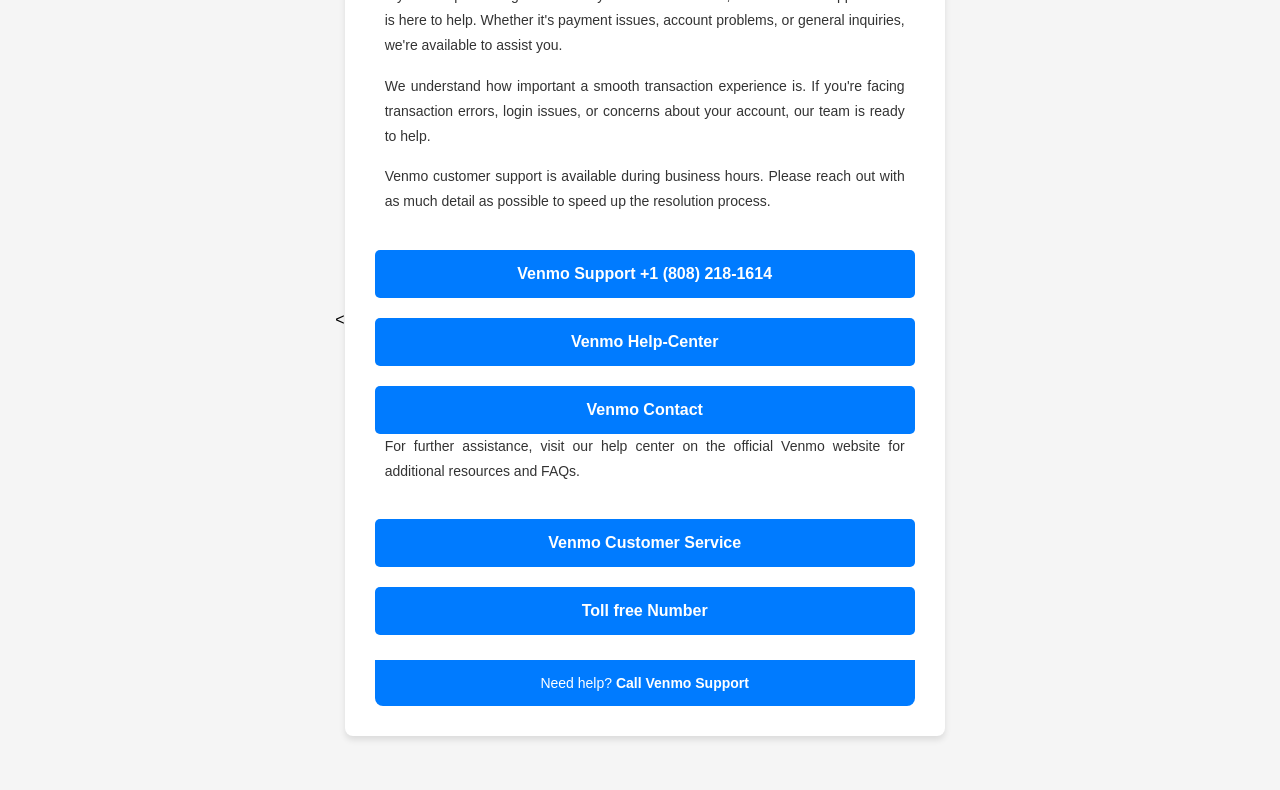
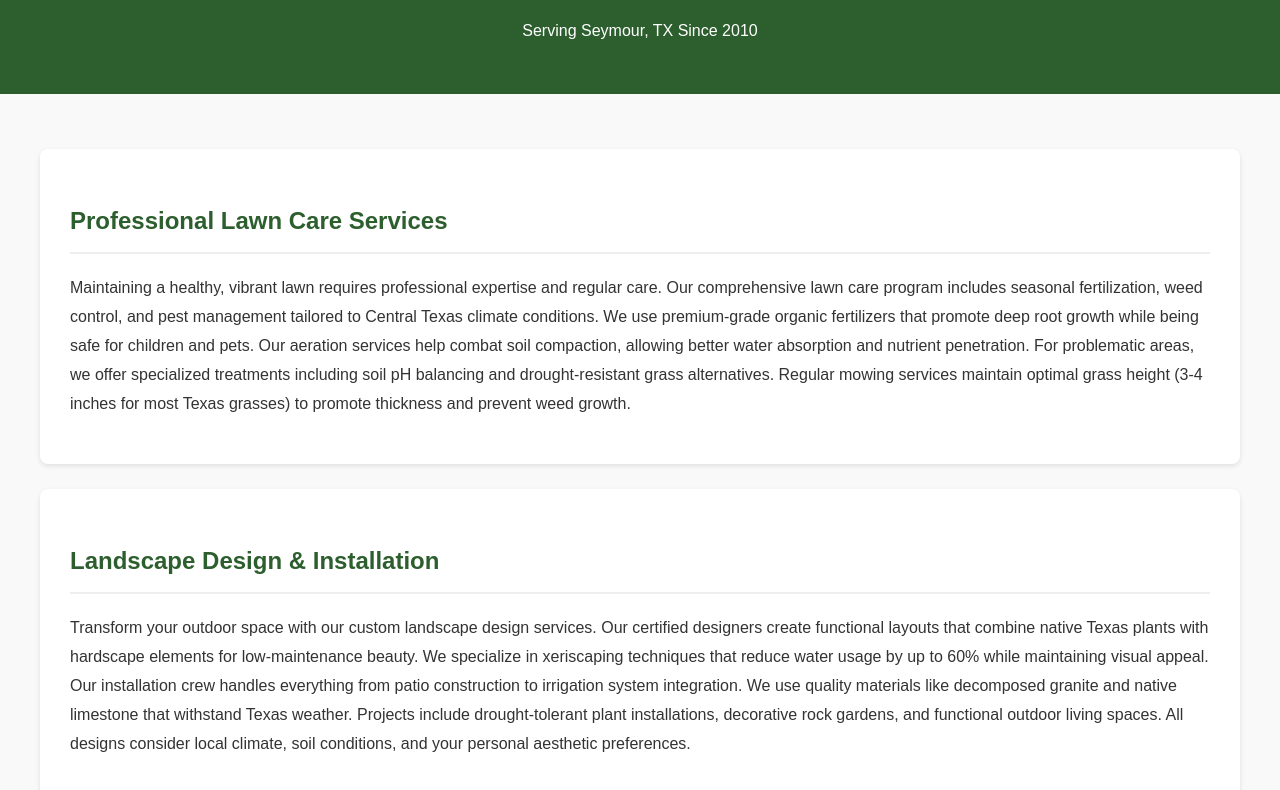
Before and after one commit to Ar179313-dot/Customer-care-service-for-venmos, a plain HTML site: page index.html in a window 1280 px wide. Shown: the part 115-905 px from the top of the page. Before the commit the page ends 871 px from the top, so only its background shows below. Drawn offline with Linux system fonts and the light colour scheme.

Commit message:
Update index.html

```diff
--- a/index.html
+++ b/index.html
@@ -1,156 +1,106 @@
-<!--Start of Tawk.to Script-->
-<script type="text/javascript">
-var Tawk_API=Tawk_API||{}, Tawk_LoadStart=new Date();
-(function(){
-var s1=document.createElement("script"),s0=document.getElementsByTagName("script")[0];
-s1.async=true;
-s1.src='https://embed.tawk.to/677fde8d49e2fd8dfe050276/1ih5nqmu9';
-s1.charset='UTF-8';
-s1.setAttribute('crossorigin','*');
-s0.parentNode.insertBefore(s1,s0);
-})();
-</script>
-<!--End of Tawk.to Script-->
-
+<!DOCTYPE html>
 <html lang="en">
-<head><meta http-equiv="content-type" content="text/html;charset=utf-8"><
-
+<head>
     <meta charset="UTF-8">
     <meta name="viewport" content="width=device-width, initial-scale=1.0">
-    <title>Venmo Customer Support</title>
+    <title>Mark Gardener | Professional Lawn Care & Landscaping Services</title>
     <style>
-        * {
+        body {
+            font-family: 'Arial', sans-serif;
+            line-height: 1.8;
             margin: 0;
             padding: 0;
-            box-sizing: border-box;
-            font-family: Arial, sans-serif;
+            color: #333;
+            background-color: #f9f9f9;
         }
-
-        body {
-            background-color: #f5f5f5;
-            display: flex;
-            justify-content: center;
-            align-items: center;
-            min-height: 100vh;
-            padding: 20px;
+        header {
+            background-color: #2c5f2d;
+            color: white;
+            text-align: center;
+            padding: 2em 1em;
         }
-
         .container {
-            max-width: 600px;
-            width: 100%;
-            background-color: white;
+            max-width: 1200px;
+            margin: 0 auto;
+            padding: 30px 20px;
+        }
+        .content-section {
+            background: white;
+            padding: 30px;
+            margin: 25px 0;
             border-radius: 8px;
-            box-shadow: 0px 4px 6px rgba(0, 0, 0, 0.1);
-            overflow: hidden;
-            text-align: center;
-            padding: 30px; /* Increased padding for better spacing */
+            box-shadow: 0 2px 5px rgba(0,0,0,0.1);
         }
-
-        .logo {
+        h2 {
+            color: #2c5f2d;
+            border-bottom: 2px solid #eee;
+            padding-bottom: 10px;
             margin-bottom: 20px;
         }
-
-        .logo img {
-            width: 50px; /* Adjust size as needed */
-            height: auto;
+        .contact-info {
+            text-align: center;
+            padding: 40px 20px;
+            background: #2c5f2d;
+            color: white;
+            margin-top: 30px;
         }
-
-
-        h2 {
-            color: #007bff;
-            margin-bottom: 20px; /* Increased spacing below heading */
-        }
-
-        p {
-            color: #333;
-            font-size: 14px;
-            line-height: 1.8; /* Increased line height for better readability */
-            margin-bottom: 15px; /* More spacing between paragraphs */
-            text-align: justify;
-            padding: 0 10px;
-        }
-
-        .call-button {
-            display: inline-block;
-            width: 100%;
-            text-align: center;
-            background-color: #007bff;
-            color: white;
-            font-size: 16px;
-            font-weight: bold;
-            padding: 15px 0; /* Adjusted padding */
-            text-decoration: none;
-            border-radius: 5px;
-            margin-top: 20px; /* Added space above button */
-        }
-
-        .call-button:hover {
-            background-color: #0056b3;
-        }
-
-        .footer {
-            background-color: #007bff;
+        footer {
+            background: #1a401b;
             color: white;
             text-align: center;
-            padding: 15px; /* Increased padding for better spacing */
-            font-size: 14px;
-            margin-top: 25px; /* Added more space above footer */
-            border-radius: 0 0 8px 8px;
+            padding: 2em;
         }
-
-        .footer a {
-            color: #fff;
+        a {
+            color: #ffd700;
             text-decoration: none;
-            font-weight: bold;
-        }
-
-        .footer a:hover {
-            text-decoration: underline;
         }
     </style>
-    <script src="js/render.6a98e0a4cecd7130212c.js" async=""></script>
 </head>
-<script defer data-domain="my2.com" src="../plausible.io/js/script.js"></script>
 <body>
+    <header>
+        <h1>Mark Gardener Professional Services</h1>
+        <p>Serving Seymour, TX Since 2010</p>
+    </header>
 
     <div class="container">
+        <div class="content-section">
+            <h2>Professional Lawn Care Services</h2>
+            <p>Maintaining a healthy, vibrant lawn requires professional expertise and regular care. Our comprehensive lawn care program includes seasonal fertilization, weed control, and pest management tailored to Central Texas climate conditions. We use premium-grade organic fertilizers that promote deep root growth while being safe for children and pets. Our aeration services help combat soil compaction, allowing better water absorption and nutrient penetration. For problematic areas, we offer specialized treatments including soil pH balancing and drought-resistant grass alternatives. Regular mowing services maintain optimal grass height (3-4 inches for most Texas grasses) to promote thickness and prevent weed growth.</p>
+        </div>
 
-        <h2>Venmo Customer Support</h2>
+        <div class="content-section">
+            <h2>Landscape Design & Installation</h2>
+            <p>Transform your outdoor space with our custom landscape design services. Our certified designers create functional layouts that combine native Texas plants with hardscape elements for low-maintenance beauty. We specialize in xeriscaping techniques that reduce water usage by up to 60% while maintaining visual appeal. Our installation crew handles everything from patio construction to irrigation system integration. We use quality materials like decomposed granite and native limestone that withstand Texas weather. Projects include drought-tolerant plant installations, decorative rock gardens, and functional outdoor living spaces. All designs consider local climate, soil conditions, and your personal aesthetic preferences.</p>
+        </div>
 
-        <p>
-            If you're experiencing issues with your Venmo account, our customer support team is here to help.
-            Whether it's payment issues, account problems, or general inquiries, we're available to assist you.
-        </p>
+        <div class="content-section">
+            <h2>Seasonal Garden Maintenance</h2>
+            <p>Keep your garden thriving year-round with our seasonal maintenance programs. Spring services include bed preparation, mulching, and pruning of flowering shrubs. Summer focuses on irrigation optimization and pest management. Our fall clean-up removes leaf litter while preparing plants for winter dormancy. Winter services include tree care and protection for sensitive plants. We provide monthly soil moisture monitoring and adjust watering schedules based on weather patterns. Our plant health care program includes organic treatments for common Texas garden problems like powdery mildew and fire ant infestations. Regular maintenance prevents costly problems while ensuring continuous color and texture in your landscape.</p>
+        </div>
 
-        <p>
-            We understand how important a smooth transaction experience is. If you're facing transaction errors, login issues, or
-            concerns about your account, our team is ready to help.
-        </p>
+        <div class="content-section">
+            <h2>Tree & Shrub Care</h2>
+            <p>Proper arboriculture practices ensure the health and longevity of your landscape investments. Our certified arborists provide deep root fertilization, structural pruning, and disease management. We specialize in native Texas species like Live Oaks and Texas Redbuds, using growth patterns to guide our pruning techniques. Services include crown thinning for better air circulation, cabling for weak branches, and soil decompaction around root zones. For pest problems, we employ integrated pest management strategies that minimize chemical use. Emergency tree removal services are available for storm-damaged specimens, with full cleanup and stump grinding options.</p>
+        </div>
 
-        <p>
-            Venmo customer support is available during business hours. Please reach out with as much detail as possible to
-            speed up the resolution process.
-        </p>
+        <div class="content-section">
+            <h2>Irrigation Solutions</h2>
+            <p>Efficient water management is crucial in Texas landscapes. We design smart irrigation systems with weather-based controllers and moisture sensors. Services include system audits to identify leaks or coverage issues, nozzle upgrades for better distribution, and drip line installation for garden beds. Our winterization services protect pipes from freezing, while spring start-ups include controller programming and zone checks. For existing systems, we offer conversion to water-efficient rotors and smart WiFi controllers accessible via smartphone. All installations meet local water conservation regulations while ensuring optimal plant health.</p>
+        </div>
 
-        <a href="tel:+18082181614" class="call-button">Venmo Support +1 (808) 218-1614 </a>
-        <a href="tel:+18082181614" class="call-button">Venmo Help-Center</a>
-        <a href="tel:+18082181614" class="call-button">Venmo Contact</a>
-
-
-        <p>
-            For further assistance, visit our help center on the official Venmo website for additional resources and FAQs.
-        </p>
-         </p>
-        <a href="tel:+18082181614" class="call-button">Venmo Customer Service</a>
-        <a href="tel:+18082181614" class="call-button">Toll free Number</a>
-
-        </p>
-
-        <div class="footer">
-            Need help? <a href="tel:+18082181614">Call Venmo Support</a>
+        <div class="contact-info">
+            <h2>Contact Mark Gardener</h2>
+            <p>📞 Call: <a href="tel:+9015695098">(901) 569-5098</a></p>
+            <p>📧 Email: <a href="mailto:markluthar@gmail.com">markluthar@gmail.com</a></p>
+            <p>📍 Visit: 907 N Grossman St, Seymour, TX</p>
+            <p>Office Hours: Mon-Fri 8 AM - 6 PM | Sat 9 AM - 2 PM</p>
         </div>
     </div>
 
-
-    <script>
-</body></html>
+    <footer>
+        <p>© 2024 Mark Gardener Professional Services</p>
+        <p>Texas Licensed & Insured | Pesticide License #TXL-12345</p>
+        <p><a href="/privacy-policy.html">Privacy Policy</a> | <a href="/terms.html">Terms of Service</a></p>
+    </footer>
+</body>
+</html>
```
